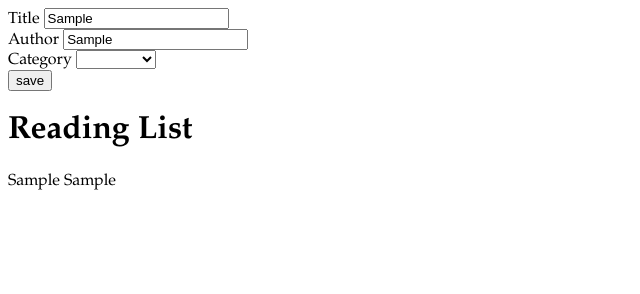
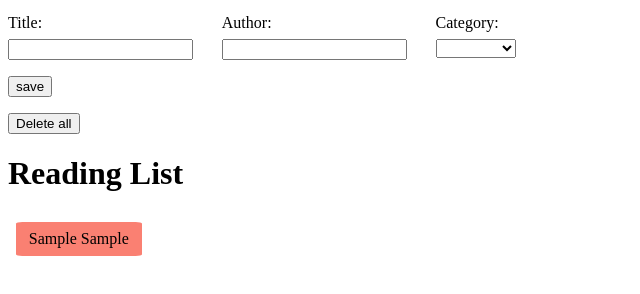
Before and after one commit to elliotdixon/reading-list, a plain HTML site: page index.html in a window 1280 px wide. Both pictures are taken after typing "Sample", "Sample" into the empty fields and a click on the input "save". Shown: the whole page, without its empty margins (0-640 px from the left). Drawn offline with Linux system fonts and the light colour scheme.

Commit message:
finished

```diff
--- a/css/main.css
+++ b/css/main.css
@@ -1,3 +1,33 @@
 body {
-  font-family: Palatino;
+ font-family: SailorsBeware;
 }
+#form-wrapper {
+  width: 100%;
+  display: flex;
+  flex-direction: row;
+}
+.form-item {
+  margin-right: 1.8rem;
+}
+label.primary {
+  display: block;
+  margin: 0.4em 0;
+}
+label::after {
+  content: ":";
+}
+button, input[type="submit"] {
+  margin-top: 1rem;
+}
+#reading-list {
+  display: flex;
+  flex-wrap: wrap;
+  list-style-type: none;
+}
+.reading-list-item {
+ margin: 0.5rem 0.5rem;
+ padding: 0.5rem 0.8rem;
+ border: 1px dodgerblue;
+ border-radius: 5%;
+ background: salmon;
+}
--- a/index.html
+++ b/index.html
@@ -31,11 +31,17 @@
       </div>
       <input type="submit" value="save"/>
     </form>
+<button id="delete-all">Delete all</button>
 
 
     <h1>Reading List</h1>
     <div id="reading-list">
 
     </div>
+
+
+
+
+
   </body>
 </html>
--- a/js/app.js
+++ b/js/app.js
@@ -4,15 +4,25 @@ document.addEventListener('DOMContentLoaded', () => {
   const form = document.querySelector("#new-item-form");
   form.addEventListener("submit", handleFormSubmit);
 
+  const deleteAllButton = document.querySelector('#delete-all');
+  deleteAllButton.addEventListener("click", deleteAllClick)
+
+
 })
 
-const readingList = []
 
 const handleFormSubmit = function (event) {
   event.preventDefault();
+  const newItem = document.createElement("p");
+  newItem.textContent = `${event.target.title.value} ${event.target.author.value} ${event.target.category.value}`;
+  newItem.classList.add("reading-list-item")
   const resultParagraph = document.querySelector("#reading-list");
-  resultParagraph.textContent = `${event.target.title.value} ${event.target.author.value} ${event.target.category.value}`;
-  readingList.push(newItem);
-  form.reset();
+  resultParagraph.appendChild(newItem);
+  this.reset();
+}
+
+const deleteAllClick = function (event) {
+  const resultParagraph = document.querySelector("#reading-list");
+  resultParagraph.textContent = null;
 
 }
```
